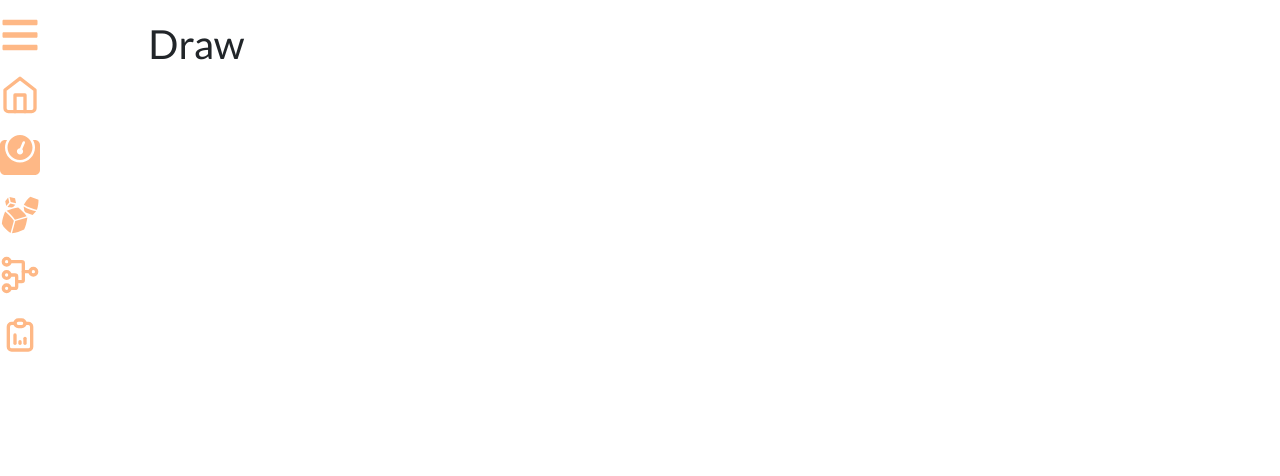
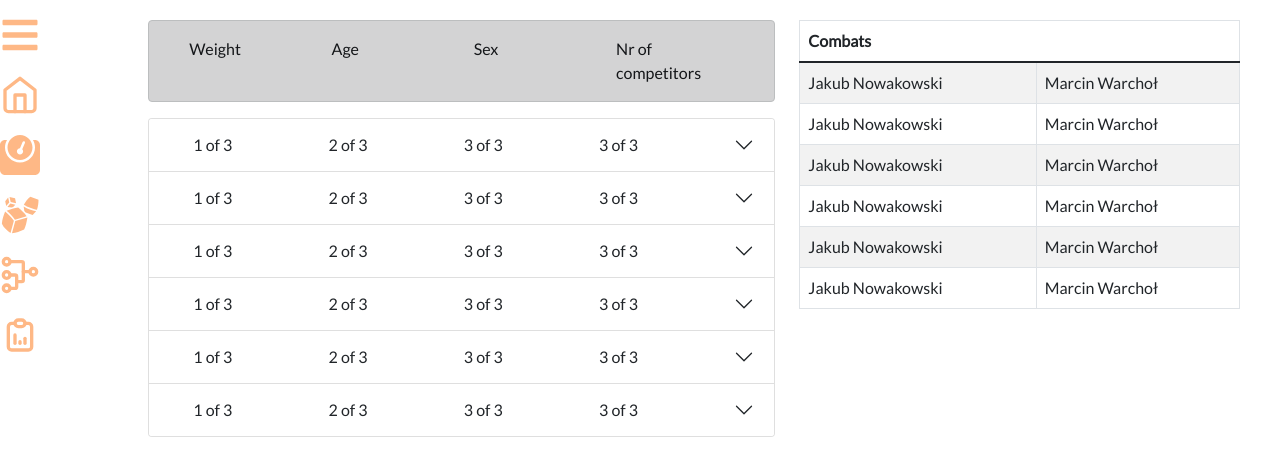
Before and after one commit to war-in/sumo_desktop_app, a React (Create React App) app: page /#/draw in a window 1280 px wide. Shown: the top 476 px of the page. Built offline with nearby package versions, Linux system fonts and the light colour scheme; no server answers.

Commit message:
Some template layout

```diff
--- a/src/components/Draw/Draw.tsx
+++ b/src/components/Draw/Draw.tsx
@@ -1,10 +1,142 @@
 import React from 'react';
-import {Container} from "react-bootstrap";
+import {Alert, Button, Col, Container, Row} from "react-bootstrap";
+import Accordion from 'react-bootstrap/Accordion';
+import Table from 'react-bootstrap/Table';
 
 function Draw() {
-  return (
+
+    function GenerateCombatsButton(){
+        return (
+            <Button variant="dark">Dark</Button>
+        );
+    }
+
+    function Combats() {
+        return (
+            <Table striped bordered hover>
+                <thead>
+                <tr>
+                    <th colSpan={2}>Combats</th>
+                </tr>
+                </thead>
+                <tbody>
+                <tr>
+                    <td>Jakub Nowakowski</td>
+                    <td>Marcin Warchoł</td>
+                </tr>
+                <tr>
+                    <td>Jakub Nowakowski</td>
+                    <td>Marcin Warchoł</td>
+                </tr>
+                <tr>
+                    <td>Jakub Nowakowski</td>
+                    <td>Marcin Warchoł</td>
+                </tr>
+                <tr>
+                    <td>Jakub Nowakowski</td>
+                    <td>Marcin Warchoł</td>
+                </tr>
+                <tr>
+                    <td>Jakub Nowakowski</td>
+                    <td>Marcin Warchoł</td>
+                </tr>
+                <tr>
+                    <td>Jakub Nowakowski</td>
+                    <td>Marcin Warchoł</td>
+                </tr>
+                </tbody>
+            </Table>
+        );
+    }
+
+    function ContainerFluid() {
+        return (
+            <Container>
+                <Row>
+                    <Col>1 of 3</Col>
+                    <Col>2 of 3</Col>
+                    <Col>3 of 3</Col>
+                    <Col>3 of 3</Col>
+                </Row>
+            </Container>
+        );
+    }
+
+    function Header(){
+        return (
+            <Alert variant={'dark'}>
+                <Container>
+                    <Row>
+                        <Col>Weight</Col>
+                        <Col>Age</Col>
+                        <Col>Sex</Col>
+                        <Col>Nr of competitors</Col>
+                    </Row>
+                </Container>
+            </Alert>
+        );
+    }
+
+    function CustomAccordionItem(props){
+        return (
+            <Accordion.Item eventKey={props.eventKey}>
+                <Accordion.Header>
+                    <ContainerFluid/>
+                </Accordion.Header>
+                <Accordion.Body>
+                    <Table striped bordered hover size="sm">
+                        <thead>
+                        <tr>
+                            <th>#</th>
+                            <th>First Name</th>
+                            <th>Last Name</th>
+                            <th>Username</th>
+                        </tr>
+                        </thead>
+                        <tbody>
+                        <tr>
+                            <td>1</td>
+                            <td>Mark</td>
+                            <td>Otto</td>
+                            <td>@mdo</td>
+                        </tr>
+                        <tr>
+                            <td>2</td>
+                            <td>Jacob</td>
+                            <td>Thornton</td>
+                            <td>@fat</td>
+                        </tr>
+                        </tbody>
+                    </Table>
+                    <GenerateCombatsButton/>
+                </Accordion.Body>
+            </Accordion.Item>
+        );
+    }
+
+    function Categories() {
+        return (
+        <Accordion defaultActiveKey="">
+            <CustomAccordionItem eventKey={0}/>
+            <CustomAccordionItem eventKey={1}/>
+            <CustomAccordionItem eventKey={2}/>
+            <CustomAccordionItem eventKey={3}/>
+            <CustomAccordionItem eventKey={4}/>
+            <CustomAccordionItem eventKey={5}/>
+        </Accordion>);
+    }
+
+    return (
     <Container className='draw'>
-      <h1>Draw</h1>
+        <Row>
+            <Col className="col-7">
+                <Header/>
+                <Categories/>
+            </Col>
+            <Col className="col-5">
+                <Combats/>
+            </Col>
+        </Row>
     </Container>
   );
 }
```
